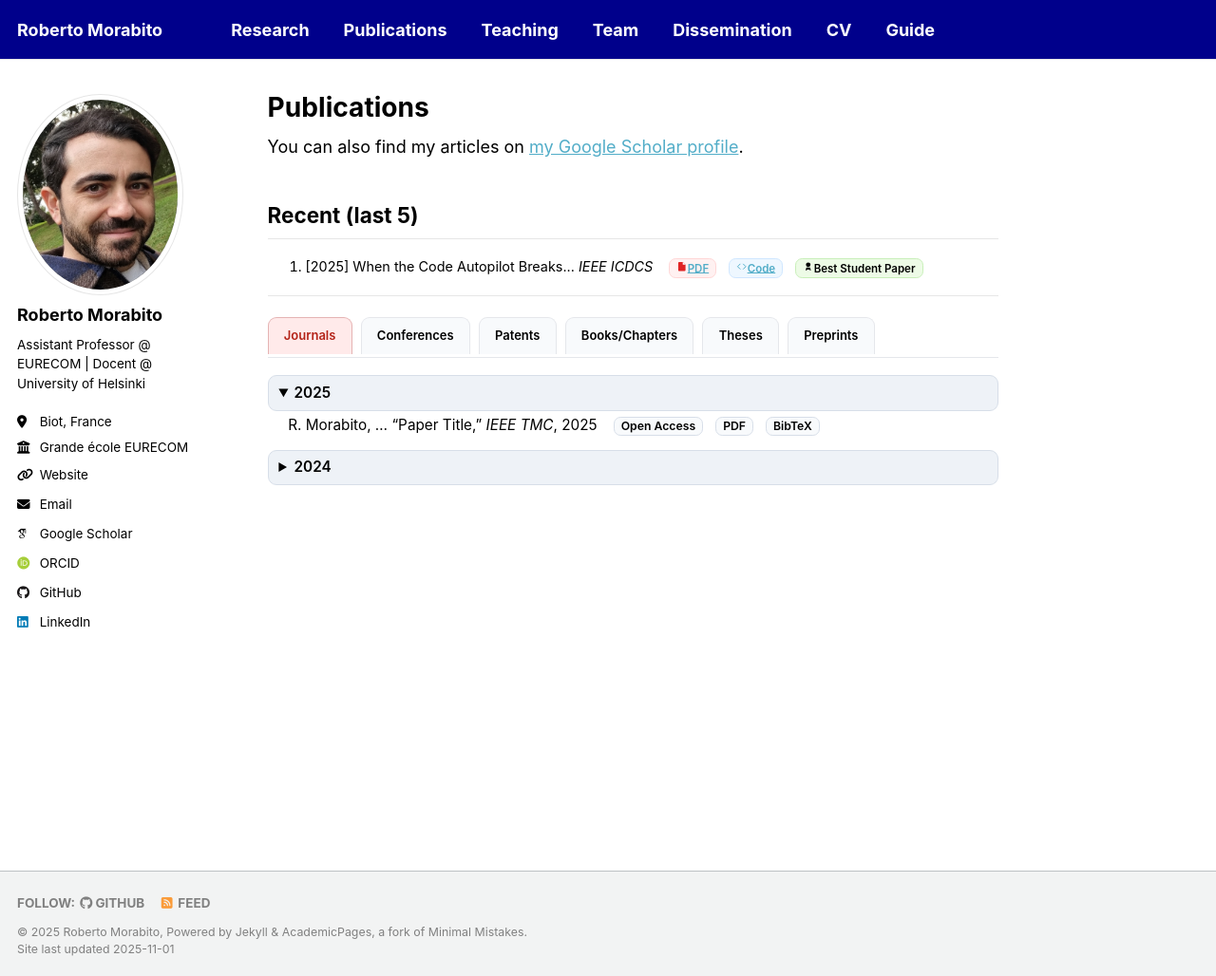
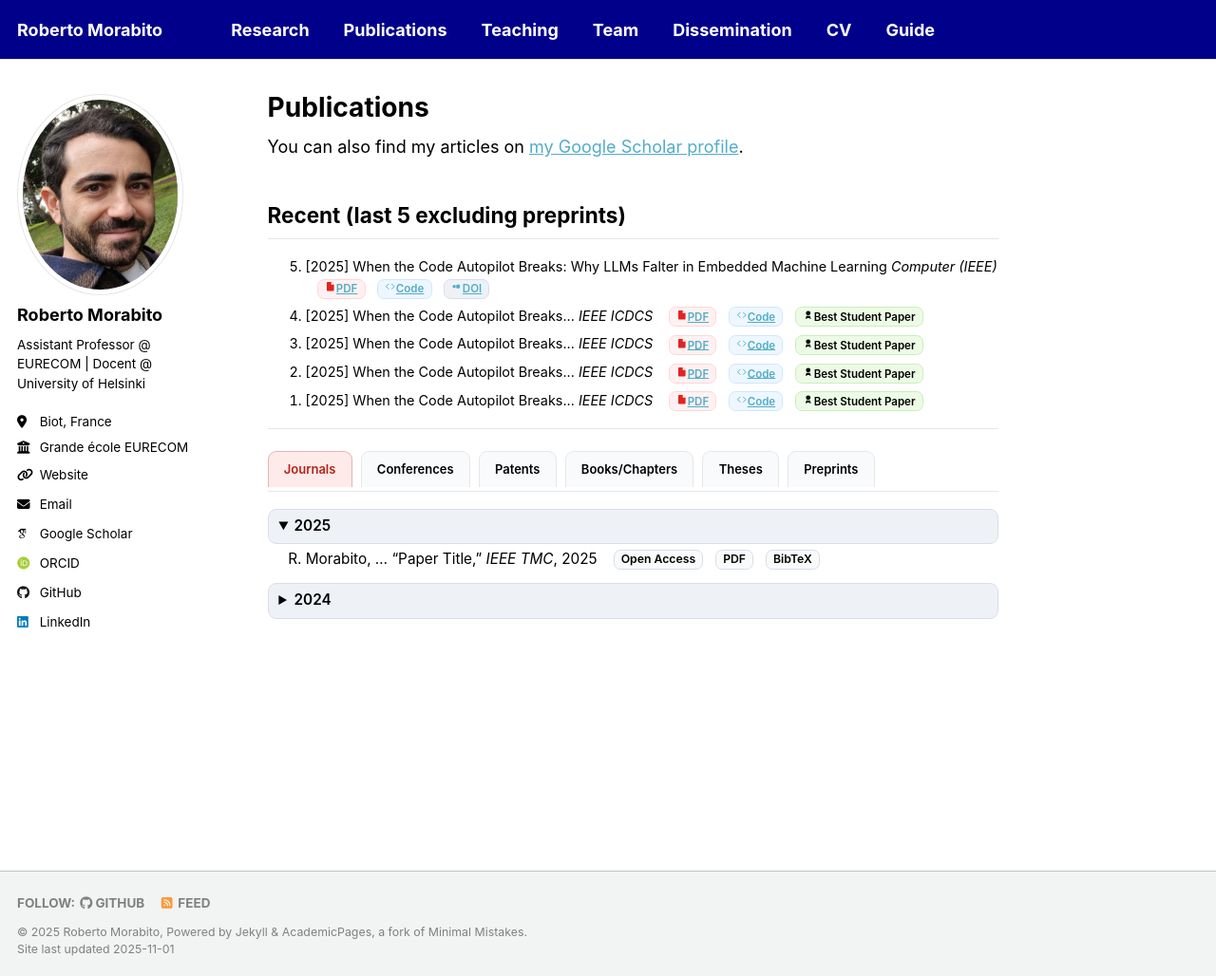
Before and after one commit to robertmora/robertmora.github.io, a Jekyll site: the page built from _pages/publications.html, in a window 1280 px wide and 1028 px high. Shown: the whole window at 95% size. Built offline with Jekyll 4.4.1, drawn with Linux system fonts in a browser that asks for light colours; some web fonts are replaced; a script that is not in the unit is left out.

Commit message:
Update publications.html

```diff
--- a/_pages/publications.html
+++ b/_pages/publications.html
@@ -13,8 +13,40 @@ author_profile: true
 <!-- ===== Publications: Recent + Tabs (CSS-only) ===== -->
 
 <!-- Recent -->
-<h2 id="recent">Recent (last 5)</h2>
+<h2 id="recent">Recent (last 5 excluding preprints)</h2>
 <ol reversed>
+  <li>
+    [2025] When the Code Autopilot Breaks: Why LLMs Falter in Embedded Machine Learning <em>Computer (IEEE)</em>
+    <span class="pub-badges">
+      <a class="badge is-pdf" href="https://arxiv.org/pdf/2509.10946"><svg><use href="#i-pdf"/></svg><span>PDF</span></a>
+      <a class="badge is-code" href="https://github.com/robertmora/embeddedML-autopilot-failures"><svg><use href="#i-code"/></svg><span>Code</span></a>
+      <a class="badge is-doi" href="https://ieeexplore.ieee.org/document/11220018"><svg><use href="#i-doi"/></svg><span>DOI</span></a>
+    </span>
+  </li>
+  <li>
+    [2025] When the Code Autopilot Breaks... <em>IEEE ICDCS</em>
+    <span class="pub-badges">
+      <a class="badge is-pdf" href="/papers/autopilot-breaks.pdf"><svg><use href="#i-pdf"/></svg><span>PDF</span></a>
+      <a class="badge is-code" href="https://github.com/..."><svg><use href="#i-code"/></svg><span>Code</span></a>
+      <span class="badge is-award"><svg><use href="#i-award"/></svg><span>Best Student Paper</span></span>
+    </span>
+  </li>
+  <li>
+    [2025] When the Code Autopilot Breaks... <em>IEEE ICDCS</em>
+    <span class="pub-badges">
+      <a class="badge is-pdf" href="/papers/autopilot-breaks.pdf"><svg><use href="#i-pdf"/></svg><span>PDF</span></a>
+      <a class="badge is-code" href="https://github.com/..."><svg><use href="#i-code"/></svg><span>Code</span></a>
+      <span class="badge is-award"><svg><use href="#i-award"/></svg><span>Best Student Paper</span></span>
+    </span>
+  </li>
+  <li>
+    [2025] When the Code Autopilot Breaks... <em>IEEE ICDCS</em>
+    <span class="pub-badges">
+      <a class="badge is-pdf" href="/papers/autopilot-breaks.pdf"><svg><use href="#i-pdf"/></svg><span>PDF</span></a>
+      <a class="badge is-code" href="https://github.com/..."><svg><use href="#i-code"/></svg><span>Code</span></a>
+      <span class="badge is-award"><svg><use href="#i-award"/></svg><span>Best Student Paper</span></span>
+    </span>
+  </li>
   <li>
     [2025] When the Code Autopilot Breaks... <em>IEEE ICDCS</em>
     <span class="pub-badges">
```
